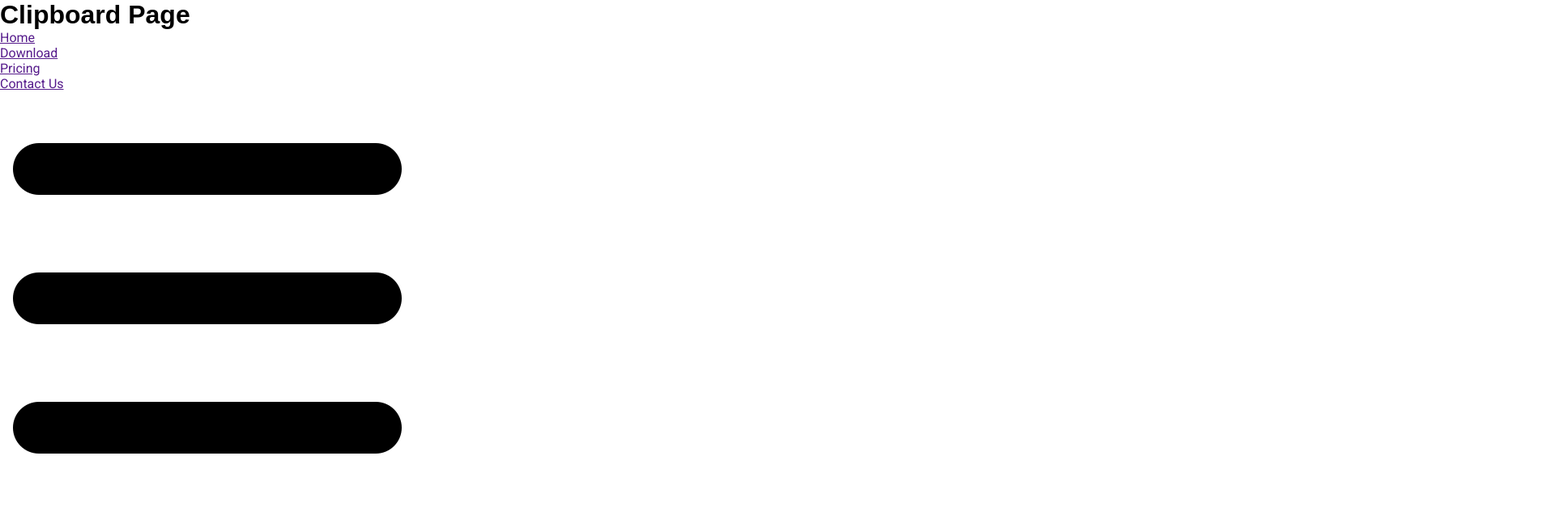
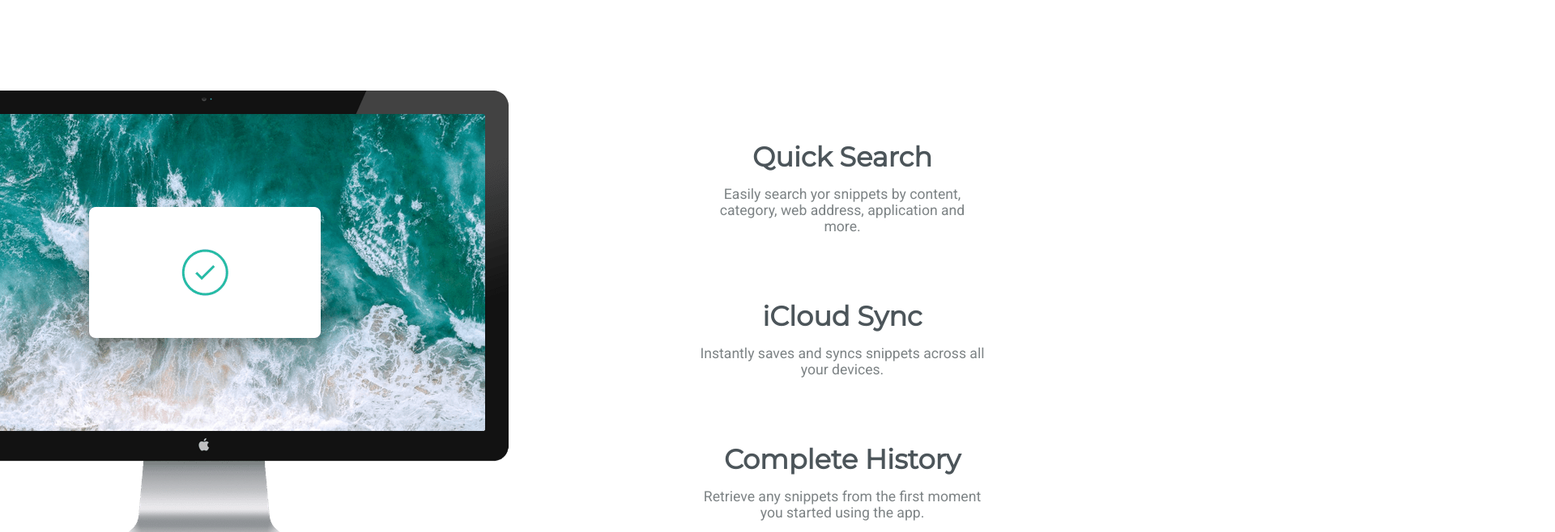
Before and after one commit to PW-UCA-2023/Taller-Sass-Flexbox-Grid, a plain HTML site: page index.html in a window 1280 px wide. Shown: the top 658 px of the page at 81% size, 1920 px wide, since content can reach past the window. Drawn offline with nearby package versions, Linux system fonts and the light colour scheme; files that its build step writes are made by us from their sources; files whose address does not match are found by name; a web font is replaced by a local one.

Commit message:
Add: section figures

```diff
--- /dev/null
+++ b/assets/scss/layout/_features.scss
@@ -0,0 +1,84 @@
+@use '../utils/variables' as v;
+@use '../utils/mixins' as m;
+
+#features {
+    flex-direction: row;
+    justify-content: center;
+    gap: 3rem;
+
+    @include m.maxTablet {
+        flex-direction: column;
+    }
+
+    > section {
+        flex: 1;
+    }
+
+    #side-left {
+        @include m.flex-container;
+
+        figure {
+            width: 100%;
+            height: auto;
+
+            position: relative;
+            left: -25%;
+
+            @include m.maxTablet {
+                position: static;
+
+                img {
+                    width: 100%;
+                    @include m.img-contain;
+                }
+            }
+        }
+
+    }
+
+    #side-right {
+        @include m.flex-container;
+        flex-direction: column;
+
+        .centered-quote {
+            text-align: center;
+            margin: 2rem 0;
+
+            h3 {
+                font-size: 2.1rem;
+                color: v.$theme-main-text;
+                font-weight: 700;
+                margin: 1rem 0;
+            }
+            p {
+                font-size: 1.1rem;
+                color: v.$theme-secondary-text;
+                max-width: 550px;
+            }
+        }
+    }
+}
+
+// @media (max-width: 1200px) {
+//     #features {
+//         flex-direction: column;
+
+//         #side-left {
+//             figure {
+//                 position: static;
+//             }
+
+//             img {
+//                 width: 100%;
+//                 @include m.img-contain;
+//             }
+
+//         }
+//     }
+// }
+
+@include m.maxTablet {
+    :root {
+        font-size: 0.8rem;
+    }
+}
--- a/assets/scss/layout/_index.scss
+++ b/assets/scss/layout/_index.scss
@@ -0,0 +1 @@
+@forward 'features';
--- a/index.html
+++ b/index.html
@@ -14,8 +14,7 @@
     <title>Taller de Sass</title>
   </head>
   <body>
-    <header>
-      <!-- For SEO -->
+    <!-- <header>
       <h1>Clipboard Page</h1>
     </header>
     <nav>
@@ -52,7 +51,7 @@
         <button class="iOS-btn">Download for iOS</button>
         <button class="mac-btn">Download for Mac</button>
       </div>
-    </section>
+    </section> -->
 
     <section id="features">
       <section id="side-left">
@@ -81,7 +80,7 @@
       </section>
     </section>
 
-    <section id="access" class="centered-quote">
+    <!-- <section id="access" class="centered-quote">
       <div class="centered-quote">
         <h3>Access Clipboard Anywhere</h3>
         <p>
@@ -92,9 +91,9 @@
       <figure>
         <img class="fluid" src="./assets/images/image-devices.png" alt="Access" />
       </figure>
-    </section>
+    </section> -->
 
-    <section id="productivity">
+    <!-- <section id="productivity">
       <h3>Be more productive</h3>
       <div class="grid-container">
         <figure>
@@ -232,7 +231,7 @@
             </svg>
           </a>
         </section>
-      </footer>
+      </footer> -->
 
   </body>
 </html>
```
Also changed, not shown: assets/scss/base/_mixins.scss (deleted, +0 -19 lines), assets/scss/base/_variables.scss (deleted, +0 -15 lines).
